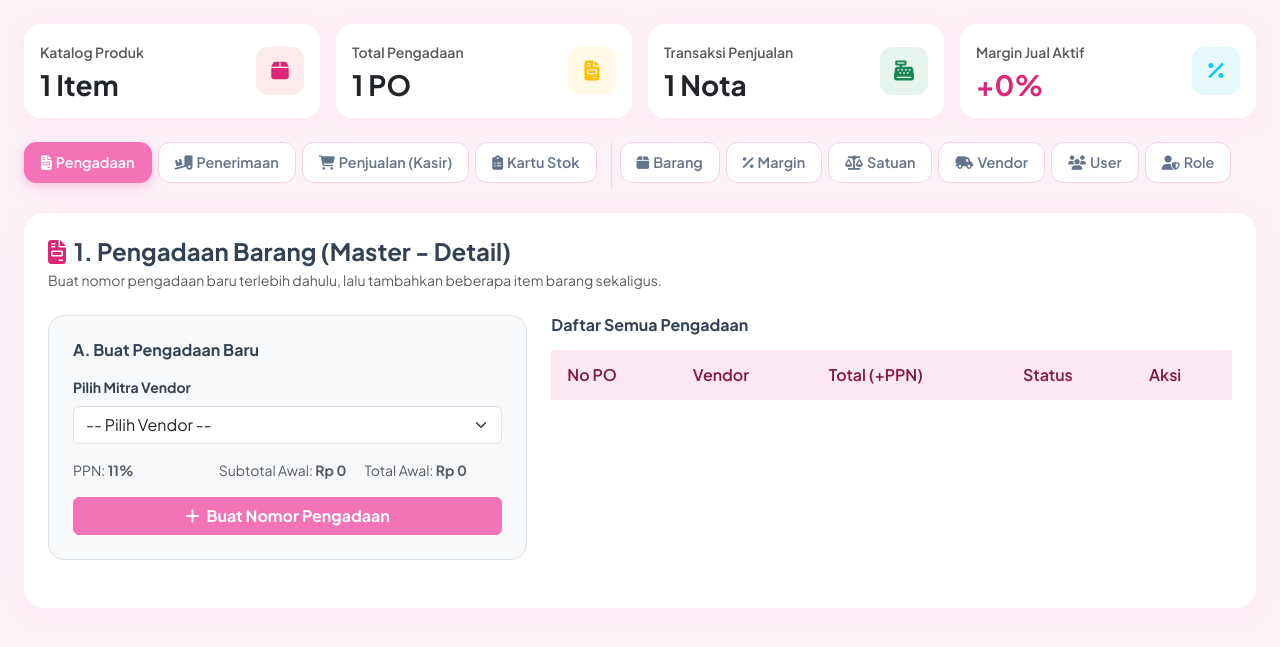
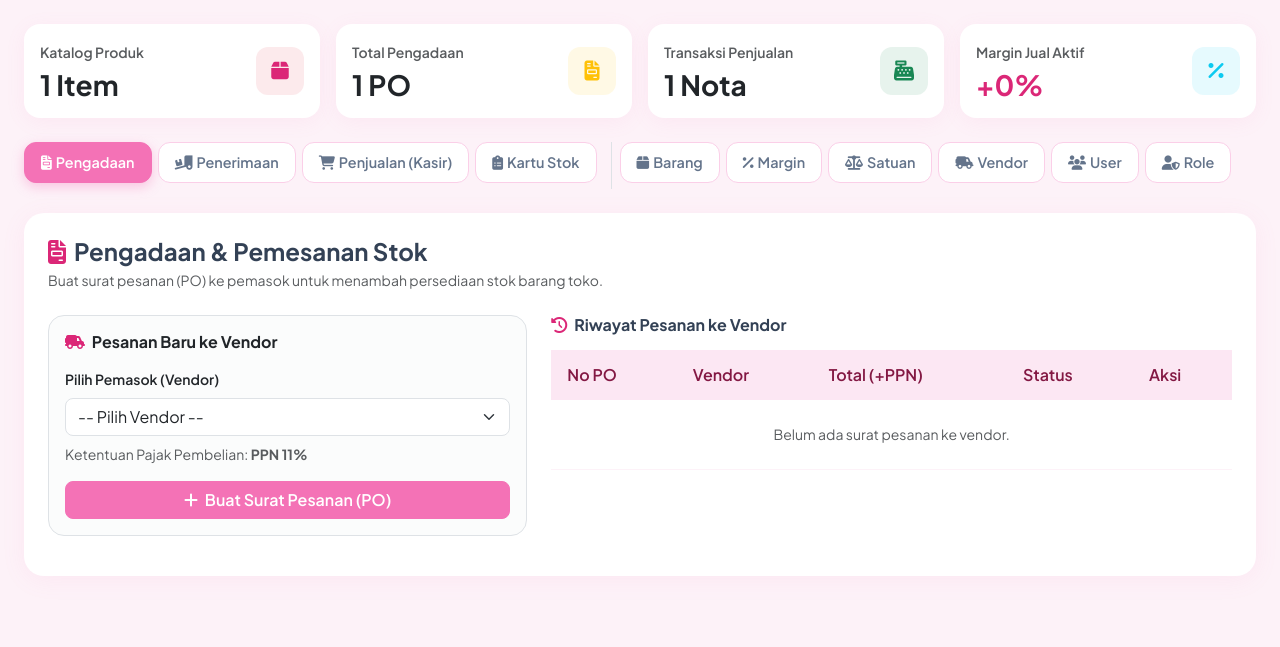
Before and after one commit to rraaqoh07/project-pbd, a PHP site: page /pengadaan.php in a window 1280 px wide. Shown: the part 81-728 px from the top of the page. Run offline with PHP 8.4, Linux system fonts and the light colour scheme; the visitor is signed in with stand-in values (Sample User, id 1); tables that the repository leaves empty or names only in its code hold one stand-in row (values such as "Sample post"); lists and menus that the app fills with data are empty.

Commit message:
Memperhalus bahasa tampilan halaman pengadaan

```diff
--- a/pengadaan.php
+++ b/pengadaan.php
@@ -2,186 +2,207 @@
 include 'koneksi.php';
 include 'header.php';
 
-$message = ""; $msg_type = "";
-$active_po = isset($_GET['id']) ? intval($_GET['id']) : 0;
+$pesan = "";
+$tipe_pesan = "success";
 
-// 1. Proses Buat Header Pengadaan Baru (Subtotal=0, Total=0, PPN=11)
+// 1. Buat Surat Pesanan / PO Baru (Memanggil SP sp_buat_pengadaan)
 if ($_SERVER['REQUEST_METHOD'] == 'POST' && isset($_POST['btn_buat_po'])) {
     $iduser   = $_SESSION['iduser'];
-    $idvendor = intval($_POST['idvendor']);
+    $idvendor = (int)$_POST['idvendor'];
 
-    mysqli_query($conn, "CALL sp_buat_pengadaan($iduser, $idvendor, @new_id)");
-    $res = mysqli_query($conn, "SELECT @new_id AS id");
+    if ($idvendor > 0) {
+        mysqli_query($conn, "CALL sp_buat_pengadaan($iduser, $idvendor, @new_id_po)");
+        $res = mysqli_query($conn, "SELECT @new_id_po AS id_baru");
         $row = mysqli_fetch_assoc($res);
-    $new_id = $row['id'];
-
-    header("Location: pengadaan.php?id=$new_id");
+        $id_baru = $row['id_baru'];
+        header("Location: pengadaan.php?idpo=" . $id_baru);
         exit;
-}
-
-// 2. Proses Tambah Banyak Item ke Detail Pengadaan
-if ($_SERVER['REQUEST_METHOD'] == 'POST' && isset($_POST['btn_tambah_item'])) {
-    $idpengadaan = intval($_POST['idpengadaan']);
-    $idbarang    = intval($_POST['idbarang']);
-    $jumlah      = intval($_POST['jumlah']);
-
-    $sql = "CALL sp_tambah_detail_pengadaan($idpengadaan, $idbarang, $jumlah)";
-    if (mysqli_query($conn, $sql)) {
-        while (mysqli_more_results($conn) && mysqli_next_result($conn)) {;}
-        $message = "Item barang ditambahkan! Subtotal & Total Pengadaan otomatis diperbarui.";
-        $msg_type = "success";
-        $active_po = $idpengadaan;
     } else {
-        $message = "Gagal menambah item: " . mysqli_error($conn);
-        $msg_type = "danger";
+        $pesan = "Silakan pilih pemasok (vendor) terlebih dahulu!";
+        $tipe_pesan = "danger";
     }
 }
 
-$po_header = null;
-if ($active_po > 0) {
-    $po_header = mysqli_fetch_assoc(mysqli_query($conn, "SELECT p.*, v.nama_vendor FROM pengadaan p JOIN vendor v ON p.vendor_idvendor = v.idvendor WHERE p.idpengadaan = $active_po"));
+// 2. Tambah Barang ke Daftar Pesanan PO (Memanggil SP sp_tambah_detail_pengadaan)
+if ($_SERVER['REQUEST_METHOD'] == 'POST' && isset($_POST['btn_tambah_item'])) {
+    $idpengadaan = (int)$_POST['idpengadaan'];
+    $idbarang    = (int)$_POST['idbarang'];
+    $jumlah      = (int)$_POST['jumlah'];
+
+    if ($jumlah > 0) {
+        if (mysqli_query($conn, "CALL sp_tambah_detail_pengadaan($idpengadaan, $idbarang, $jumlah)")) {
+            $pesan = "Barang berhasil ditambahkan ke daftar pesanan!";
+        } else {
+            $pesan = "Gagal menambahkan barang: " . mysqli_error($conn);
+            $tipe_pesan = "danger";
         }
+    }
+}
+
+$active_po = isset($_GET['idpo']) ? (int)$_GET['idpo'] : 0;
 ?>
 
-<h4 class="fw-bold mb-1"><i class="fa-solid fa-file-invoice text-pink-pastel me-2"></i>1. Pengadaan Barang (Master - Detail)</h4>
-<p class="text-muted small mb-4">Buat nomor pengadaan baru terlebih dahulu, lalu tambahkan beberapa item barang sekaligus.</p>
+<h4 class="fw-bold mb-1"><i class="fa-solid fa-file-invoice text-pink-pastel me-2"></i>Pengadaan & Pemesanan Stok</h4>
+<p class="text-muted small mb-4">Buat surat pesanan (PO) ke pemasok untuk menambah persediaan stok barang toko.</p>
 
-<?php if ($message): ?>
-    <div class="alert alert-<?= $msg_type ?> alert-dismissible fade show"><?= $message ?><button type="button" class="btn-close" data-bs-dismiss="alert"></button></div>
+<?php if (!empty($pesan)): ?>
+    <div class="alert alert-<?= $tipe_pesan ?> alert-dismissible fade show rounded-3 small">
+        <i class="fa-solid <?= $tipe_pesan == 'success' ? 'fa-circle-check' : 'fa-circle-exclamation' ?> me-1"></i> <?= $pesan ?>
+        <button type="button" class="btn-close" data-bs-dismiss="alert"></button>
+    </div>
 <?php endif; ?>
 
 <div class="row g-4">
-    <!-- KOLOM KIRI: BUAT HEADER ATAU ISI DETAIL -->
-    <div class="col-md-5">
-        <!-- Form Buat Header Pengadaan -->
-        <div class="bg-light p-4 rounded-4 border mb-4">
-            <h6 class="fw-bold mb-3">A. Buat Pengadaan Baru</h6>
-            <form method="POST" action="pengadaan.php">
-                <div class="mb-3">
-                    <label class="form-label small fw-bold">Pilih Mitra Vendor</label>
-                    <select name="idvendor" class="form-select" required>
+    <!-- KOLOM KIRI: FORM PESANAN BARU & INPUT BARANG -->
+    <div class="col-lg-5">
+        <div class="card border rounded-4 p-3 mb-3 bg-light bg-opacity-50">
+            <h6 class="fw-bold mb-3"><i class="fa-solid fa-truck-field text-pink-pastel me-1"></i> Pesanan Baru ke Vendor</h6>
+            <form method="POST">
+                <div class="mb-2">
+                    <label class="form-label small fw-semibold">Pilih Pemasok (Vendor)</label>
+                    <select name="idvendor" class="form-select rounded-3" required>
                         <option value="">-- Pilih Vendor --</option>
                         <?php
-                        $v = mysqli_query($conn, "SELECT * FROM vendor WHERE status='A'");
-                        while ($rv = mysqli_fetch_assoc($v)) echo "<option value='{$rv['idvendor']}'>{$rv['nama_vendor']}</option>";
+                        $q_v = mysqli_query($conn, "SELECT * FROM vendor WHERE status = 'A' ORDER BY nama_vendor ASC");
+                        while ($v = mysqli_fetch_assoc($q_v)):
                         ?>
+                        <option value="<?= $v['idvendor'] ?>"><?= $v['nama_vendor'] ?> (<?= $v['badan_hukum'] == 'Y' ? 'PT/CV' : 'Perorangan' ?>)</option>
+                        <?php endwhile; ?>
                     </select>
                 </div>
-                <div class="row g-2 mb-3 small text-muted">
-                    <div class="col-4">PPN: <strong>11%</strong></div>
-                    <div class="col-4">Subtotal Awal: <strong>Rp 0</strong></div>
-                    <div class="col-4">Total Awal: <strong>Rp 0</strong></div>
-                </div>
-                <button type="submit" name="btn_buat_po" class="btn btn-primary w-100 fw-bold">
-                    <i class="fa-solid fa-plus me-1"></i> Buat Nomor Pengadaan
+                <p class="small text-muted mb-3">Ketentuan Pajak Pembelian: <strong>PPN 11%</strong></p>
+                <button type="submit" name="btn_buat_po" class="btn btn-primary w-100 fw-semibold rounded-3">
+                    <i class="fa-solid fa-plus me-1"></i> Buat Surat Pesanan (PO)
                 </button>
             </form>
         </div>
 
-        <!-- Form Tambah Item Detail (Muncul langsung setelah Header dibuat/dipilih) -->
-        <?php if ($po_header && $po_header['status'] != 'S'): ?>
-        <div class="p-4 rounded-4 border border-2" style="border-color: #f472b6 !important; background: #fff;">
-            <div class="d-flex justify-content-between align-items-center mb-3">
-                <h6 class="fw-bold text-pink-pastel mb-0">B. Isi Detail Pengadaan #PO-<?= $po_header['idpengadaan'] ?></h6>
-                <span class="badge bg-light text-dark border"><?= $po_header['nama_vendor'] ?></span>
+        <?php if ($active_po > 0):
+            $po_aktif = mysqli_fetch_assoc(mysqli_query($conn, "SELECT p.*, v.nama_vendor FROM pengadaan p JOIN vendor v ON p.vendor_idvendor = v.idvendor WHERE p.idpengadaan = $active_po"));
+        ?>
+        <div class="card border-2 rounded-4 p-3 shadow-sm" style="border-color: #f472b6 !important;">
+            <div class="d-flex justify-content-between align-items-center mb-2">
+                <div>
+                    <h6 class="fw-bold text-pink-pastel mb-0">Daftar Barang yang Dipesan (#PO-<?= $active_po ?>)</h6>
+                    <span class="small text-muted">Vendor: <strong><?= $po_aktif['nama_vendor'] ?></strong></span>
                 </div>
-            <form method="POST" action="pengadaan.php?id=<?= $po_header['idpengadaan'] ?>">
-                <input type="hidden" name="idpengadaan" value="<?= $po_header['idpengadaan'] ?>">
+                <a href="pengadaan.php" class="btn btn-sm btn-success rounded-pill px-3 fw-semibold">
+                    <i class="fa-solid fa-check me-1"></i> Selesai
+                </a>
+            </div>
 
-                <div class="mb-3">
-                    <label class="form-label small fw-bold">Pilih Barang (Harga Otomatis dari Master)</label>
-                    <select name="idbarang" id="po_barang" class="form-select" required onchange="hitungPreviewPO()">
-                        <option value="" data-harga="0">-- Pilih Barang --</option>
+            <?php if ($po_aktif['status'] == 'P'): ?>
+            <form method="POST" class="mt-2">
+                <input type="hidden" name="idpengadaan" value="<?= $active_po ?>">
+                <div class="mb-2">
+                    <label class="form-label small fw-semibold">Pilih Produk</label>
+                    <select name="idbarang" class="form-select rounded-3" required>
+                        <option value="">-- Pilih Barang --</option>
                         <?php
-                        $b = mysqli_query($conn, "SELECT * FROM barang WHERE status=1");
-                        while ($rb = mysqli_fetch_assoc($b)):
+                        $q_b = mysqli_query($conn, "SELECT b.*, s.nama_satuan FROM barang b JOIN satuan s ON b.idsatuan = s.idsatuan WHERE b.status = 1 ORDER BY b.nama ASC");
+                        while ($b = mysqli_fetch_assoc($q_b)):
                         ?>
-                            <option value="<?= $rb['idbarang'] ?>" data-harga="<?= $rb['harga'] ?>">
-                                <?= $rb['nama'] ?> (Harga: Rp <?= number_format($rb['harga'], 0, ',', '.') ?>)
+                        <option value="<?= $b['idbarang'] ?>">
+                            <?= $b['nama'] ?> - Rp <?= number_format($b['harga'], 0, ',', '.') ?> / <?= $b['nama_satuan'] ?>
                         </option>
                         <?php endwhile; ?>
                     </select>
                 </div>
+                <div class="mb-3">
+                    <label class="form-label small fw-semibold">Jumlah Pesan</label>
+                    <input type="number" name="jumlah" class="form-control rounded-3" min="1" value="1" required>
+                </div>
+                <button type="submit" name="btn_tambah_item" class="btn btn-primary w-100 fw-semibold rounded-3">
+                    <i class="fa-solid fa-plus-circle me-1"></i> Tambahkan ke Pesanan
+                </button>
+            </form>
+            <?php else: ?>
+                <div class="alert alert-info py-2 small rounded-3 mt-2 mb-0">
+                    Pesanan ini sudah diproses penerimaan barang, sehingga daftar item tidak dapat diubah lagi.
+                </div>
+            <?php endif; ?>
 
-                <div class="row g-2 mb-3">
-                    <div class="col-6">
-                        <label class="form-label small fw-bold">Jumlah Pesan</label>
-                        <input type="number" name="jumlah" id="po_jumlah" class="form-control" value="1" min="1" required oninput="hitungPreviewPO()">
+            <hr class="my-3">
+            <h6 class="small fw-bold text-muted mb-2">Rincian Item Pesanan:</h6>
+            <div class="table-responsive">
+                <table class="table table-sm small mb-2">
+                    <thead>
+                        <tr>
+                            <th>Barang</th>
+                            <th>Qty</th>
+                            <th class="text-end">Subtotal</th>
+                        </tr>
+                    </thead>
+                    <tbody>
+                        <?php
+                        $q_det = mysqli_query($conn, "SELECT dp.*, b.nama FROM detail_pengadaan dp JOIN barang b ON dp.idbarang = b.idbarang WHERE dp.idpengadaan = $active_po");
+                        while ($d = mysqli_fetch_assoc($q_det)):
+                        ?>
+                        <tr>
+                            <td><?= $d['nama'] ?><br><span class="text-muted">@Rp <?= number_format($d['harga_satuan'], 0, ',', '.') ?></span></td>
+                            <td><?= $d['jumlah'] ?></td>
+                            <td class="text-end fw-semibold">Rp <?= number_format($d['sub_total'], 0, ',', '.') ?></td>
+                        </tr>
+                        <?php endwhile; ?>
+                    </tbody>
+                </table>
             </div>
-                    <div class="col-6">
-                        <label class="form-label small fw-bold">Estimasi Subtotal</label>
-                        <input type="text" id="po_subtotal_preview" class="form-control bg-light fw-bold" value="Rp 0" readonly>
+            <div class="bg-light p-2 rounded-3 small">
+                <div class="d-flex justify-content-between">
+                    <span>Subtotal Pesanan:</span>
+                    <strong>Rp <?= number_format($po_aktif['subtotal_nilai'] ?? 0, 0, ',', '.') ?></strong>
+                </div>
+                <div class="d-flex justify-content-between text-pink-pastel fs-6 mt-1">
+                    <span class="fw-bold">Total Tagihan (+PPN 11%):</span>
+                    <strong class="fw-bold">Rp <?= number_format($po_aktif['total_nilai'] ?? 0, 0, ',', '.') ?></strong>
                 </div>
             </div>
-
-                <button type="submit" name="btn_tambah_item" class="btn btn-primary w-100 fw-bold">
-                    <i class="fa-solid fa-cart-plus me-1"></i> Tambah Item ke Pengadaan
-                </button>
-            </form>
         </div>
         <?php endif; ?>
     </div>
 
-    <!-- KOLOM KANAN: DAFTAR PENGADAAN & DETAIL ITEM -->
-    <div class="col-md-7">
-        <?php if ($po_header): ?>
-        <div class="p-4 rounded-4 border bg-white mb-4">
-            <div class="d-flex justify-content-between align-items-center mb-3">
-                <h6 class="fw-bold mb-0">Rincian Item #PO-<?= $po_header['idpengadaan'] ?> (<?= $po_header['nama_vendor'] ?>)</h6>
-                <a href="pengadaan.php" class="btn btn-sm btn-outline-secondary">Selesai / Tutup Rincian</a>
-            </div>
-            <table class="table table-sm align-middle mb-3">
+    <!-- KOLOM KANAN: RIWAYAT PESANAN KE VENDOR -->
+    <div class="col-lg-7">
+        <h6 class="fw-bold mb-3"><i class="fa-solid fa-clock-rotate-left text-pink-pastel me-1"></i> Riwayat Pesanan ke Vendor</h6>
+        <div class="table-responsive">
+            <table class="table align-middle">
                 <thead>
-                    <tr><th>Barang</th><th>Harga Satuan</th><th>Qty</th><th>Subtotal</th></tr>
+                    <tr>
+                        <th>No PO</th>
+                        <th>Vendor</th>
+                        <th>Total (+PPN)</th>
+                        <th>Status</th>
+                        <th>Aksi</th>
+                    </tr>
                 </thead>
                 <tbody>
                     <?php
-                    $det = mysqli_query($conn, "SELECT dp.*, b.nama FROM detail_pengadaan dp JOIN barang b ON dp.idbarang = b.idbarang WHERE dp.idpengadaan = {$po_header['idpengadaan']}");
-                    while ($rd = mysqli_fetch_assoc($det)):
+                    $q_list = mysqli_query($conn, "SELECT p.*, v.nama_vendor FROM pengadaan p JOIN vendor v ON p.vendor_idvendor = v.idvendor ORDER BY p.idpengadaan DESC");
+                    if (mysqli_num_rows($q_list) == 0):
                     ?>
                         <tr>
-                        <td class="fw-semibold"><?= $rd['nama'] ?></td>
-                        <td>Rp <?= number_format($rd['harga_satuan'], 0, ',', '.') ?></td>
-                        <td><?= $rd['jumlah'] ?></td>
-                        <td class="fw-bold">Rp <?= number_format($rd['sub_total'], 0, ',', '.') ?></td>
+                            <td colspan="5" class="text-center text-muted py-4 small">Belum ada surat pesanan ke vendor.</td>
                         </tr>
-                    <?php endwhile; ?>
-                </tbody>
-            </table>
-            <div class="bg-light p-3 rounded-3 text-end small">
-                <div>Subtotal Pengadaan: <strong>Rp <?= number_format($po_header['subtotal_nilai'], 0, ',', '.') ?></strong></div>
-                <div>PPN (<?= $po_header['ppn'] ?>%): <strong>Rp <?= number_format($po_header['total_nilai'] - $po_header['subtotal_nilai'], 0, ',', '.') ?></strong></div>
-                <div class="fs-6 text-pink-pastel mt-1">Total Nilai Pengadaan: <strong>Rp <?= number_format($po_header['total_nilai'], 0, ',', '.') ?></strong></div>
-            </div>
-        </div>
-        <?php endif; ?>
-
-        <h6 class="fw-bold mb-3">Daftar Semua Pengadaan</h6>
-        <div class="table-responsive">
-            <table class="table align-middle">
-                <thead>
-                    <tr><th>No PO</th><th>Vendor</th><th>Total (+PPN)</th><th>Status</th><th>Aksi</th></tr>
-                </thead>
-                <tbody>
                     <?php
-                    $list = mysqli_query($conn, "SELECT p.*, v.nama_vendor FROM pengadaan p JOIN vendor v ON p.vendor_idvendor = v.idvendor ORDER BY p.idpengadaan DESC");
-                    while ($rl = mysqli_fetch_assoc($list)):
+                    endif;
+                    while ($row = mysqli_fetch_assoc($q_list)):
+                        if ($row['status'] == 'P') {
+                            $badge = '<span class="badge bg-warning-subtle text-warning border border-warning-subtle">Menunggu Kirim</span>';
+                        } elseif ($row['status'] == 'B') {
+                            $badge = '<span class="badge bg-info-subtle text-info border border-info-subtle">Diterima Sebagian</span>';
+                        } else {
+                            $badge = '<span class="badge bg-success-subtle text-success border border-success-subtle">Selesai</span>';
+                        }
                     ?>
                     <tr>
-                        <td class="fw-bold">#PO-<?= $rl['idpengadaan'] ?></td>
-                        <td><?= $rl['nama_vendor'] ?></td>
-                        <td class="fw-bold text-pink-pastel">Rp <?= number_format($rl['total_nilai'], 0, ',', '.') ?></td>
+                        <td class="fw-bold text-pink-pastel">#PO-<?= $row['idpengadaan'] ?></td>
+                        <td class="fw-semibold"><?= $row['nama_vendor'] ?><br><span class="small text-muted fw-normal"><?= $row['timestamp'] ?></span></td>
+                        <td class="fw-bold">Rp <?= number_format($row['total_nilai'], 0, ',', '.') ?></td>
+                        <td><?= $badge ?></td>
                         <td>
-                            <?php if ($rl['status'] == 'P'): ?>
-                                <span class="badge bg-warning text-dark">Proses (Belum Diterima)</span>
-                            <?php elseif ($rl['status'] == 'B'): ?>
-                                <span class="badge bg-info text-dark">Diterima Sebagian</span>
-                            <?php else: ?>
-                                <span class="badge bg-success">Selesai / Tuntas</span>
-                            <?php endif; ?>
-                        </td>
-                        <td>
-                            <a href="pengadaan.php?id=<?= $rl['idpengadaan'] ?>" class="btn btn-sm btn-outline-primary rounded-pill">Detail Item</a>
+                            <a href="pengadaan.php?idpo=<?= $row['idpengadaan'] ?>" class="btn btn-sm btn-outline-primary rounded-pill px-3">
+                                <i class="fa-solid fa-eye me-1"></i> Detail
+                            </a>
                         </td>
                     </tr>
                     <?php endwhile; ?>
@@ -191,13 +212,4 @@ if ($active_po > 0) {
     </div>
 </div>
 
-<script>
-function hitungPreviewPO() {
-    const sel = document.getElementById('po_barang');
-    const harga = parseInt(sel.options[sel.selectedIndex].getAttribute('data-harga')) || 0;
-    const qty = parseInt(document.getElementById('po_jumlah').value) || 0;
-    document.getElementById('po_subtotal_preview').value = 'Rp ' + (harga * qty).toLocaleString('id-ID');
-}
-</script>
-
 <?php include 'footer.php'; ?>
```
Lines whose indentation alone changed are shown as unchanged.
